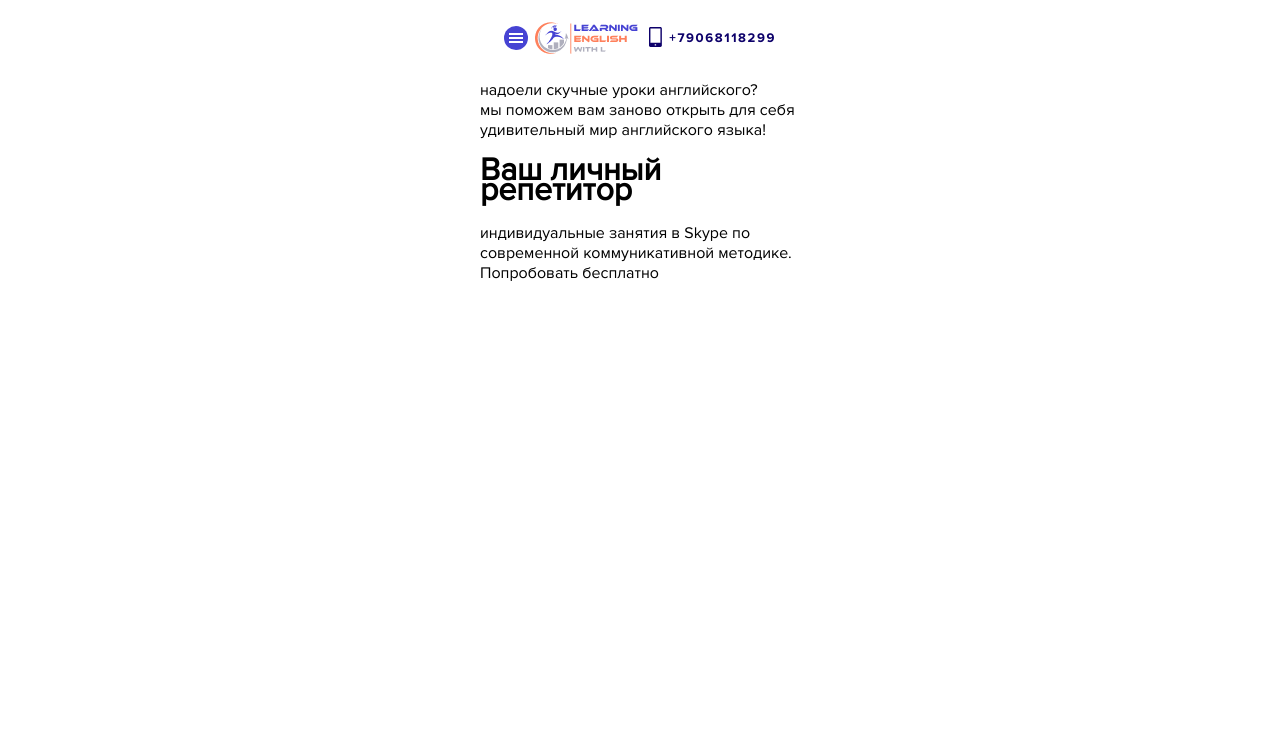
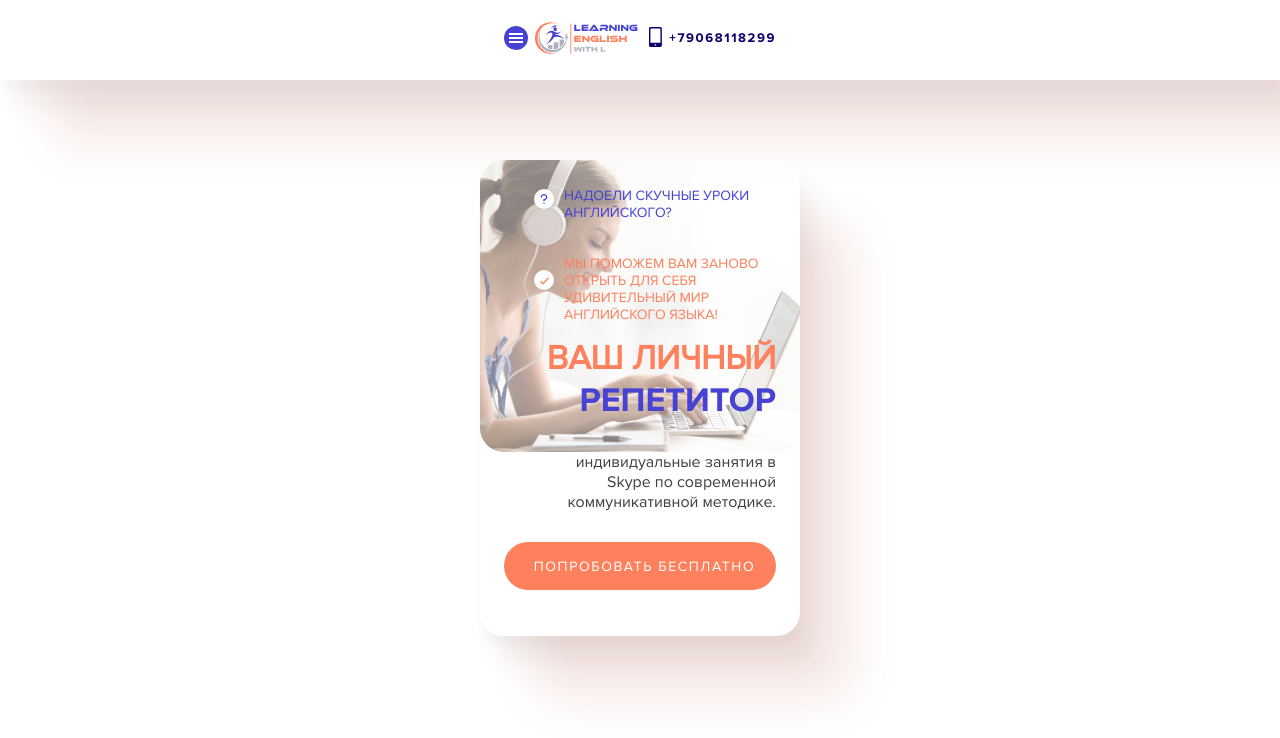
Before and after one commit to JustifyContentSB/english, a website: page app/index.html in a window 1280 px wide. Drawn offline with Linux system fonts and the light colour scheme; files whose address does not match are found by name.

Commit message:
Стилизация секции "offer" на разрешение от 320 пикселей

```diff
--- a/app/index.html
+++ b/app/index.html
@@ -41,7 +41,7 @@
 						<li>мы поможем вам заново открыть для себя удивительный мир английского языка!</li>
 					</ul>
 					<div class="offer__about">
-						<h1 class="page-title">Ваш личный репетитор</h1>
+						<h1 class="offer__title">Ваш личный <span>репетитор</span></h1>
 						<p class="offer__text">индивидуальные занятия в Skype по современной коммуникативной методике.</p>
 						<a class="offer__free" href="#">Попробовать бесплатно</a>
 					</div>
--- a/app/scss/header.scss
+++ b/app/scss/header.scss
@@ -1,4 +1,5 @@
 .header {
+	box-shadow: $boxShadow;
 	&__inner {
 		padding: 22px 24px 26px;
 		display: flex;
--- a/app/scss/offer.scss
+++ b/app/scss/offer.scss
@@ -0,0 +1,96 @@
+.offer {
+	margin-top: 80px;
+	&__inner {
+		padding: 27px 24px 46px;
+		background: rgba(255, 255, 255, 0.5);
+		position: relative;
+		box-shadow: $boxShadow;
+		border-radius: 24px;
+		&::before {
+			content:'';
+			position: absolute;
+			width: 100%;
+			height: 292px;
+			background: url(../images/offer/girl.png);
+			background-size: cover;
+			background-position: center;
+			background-repeat: no-repeat;
+			z-index: -1;
+			top: 0;
+			left: 0;
+			border-radius: 24px;
+		}
+	}
+	&__list {
+		padding-left: 30px;
+		font-size: 14px;
+		line-height: 17px;
+		text-transform: uppercase;
+		& li + li {
+			margin-top: 34px;
+		}
+		& li {
+			padding-left: 30px;
+			position: relative;
+			&::before {
+				content: '';
+				position: absolute;
+				display: flex;
+				align-items: center;
+				justify-content: center;
+				border-radius: 50%;
+				left: 0;
+				top: 2px;
+				width: 20px;
+				height: 20px;
+				background: #fff;
+			}
+			&:nth-child(1) {
+				color: $fiolet;
+				&::before {
+					content: url('../images/offer/question.svg');
+				}
+			}
+			&:nth-child(2) {
+				color: $orange;
+				&::before {
+					top: 15px;
+					content: url('../images/offer/check.svg');
+				}
+			}
+		}
+	}
+	&__title {
+		margin: 0;
+		margin-top: 15px;
+		font-family: 'ProximaNova-Regular';
+		font-size: 34px;
+		line-height: 42px;
+		color: $orange;
+		text-align: right;
+		text-transform: uppercase;
+		& span {
+			font-family: 'ProximaNova-Bold';
+			color: $fiolet;
+		}
+	}
+	&__text {
+		margin-top: 30px;
+		padding-left: 30px;
+		color: #443E3E;
+		text-align: right;
+	}
+	&__free {
+		display: block;
+		margin-top: 30px;
+		padding: 16px 18px 15px 27px;
+		background: $orange;
+		color: #fff;
+		border-radius: 24px;
+		font-size: 14px;
+		line-height: 17px;
+		letter-spacing: 1.6px;
+		text-transform: uppercase;
+		text-align: center;
+	}
+}
--- a/app/scss/vars.scss
+++ b/app/scss/vars.scss
@@ -1,2 +1,7 @@
 $fiolet: #4643D3;
 $blue: #0D006A;
+$orange: #FE805C;
+$boxShadow: 1px 10px 10px rgba(102, 62, 51, 0.02),
+			10px 20px 20px rgba(102, 62, 51, 0.04),
+			20px 30px 30px rgba(102, 62, 51, 0.06),
+			55px 65px 44px rgba(197, 104, 78, 0.13);
```
Also changed, not shown: app/css/style.css, app/images/offer/check.svg (added), app/images/offer/question.svg (added), 1 other file.
